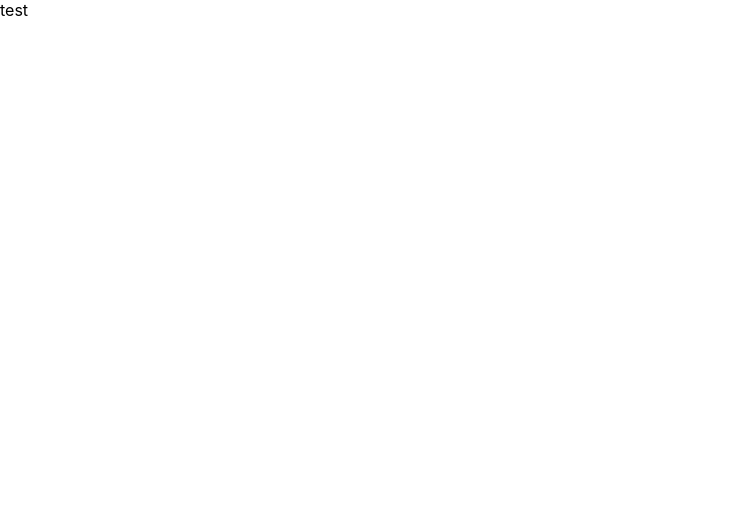
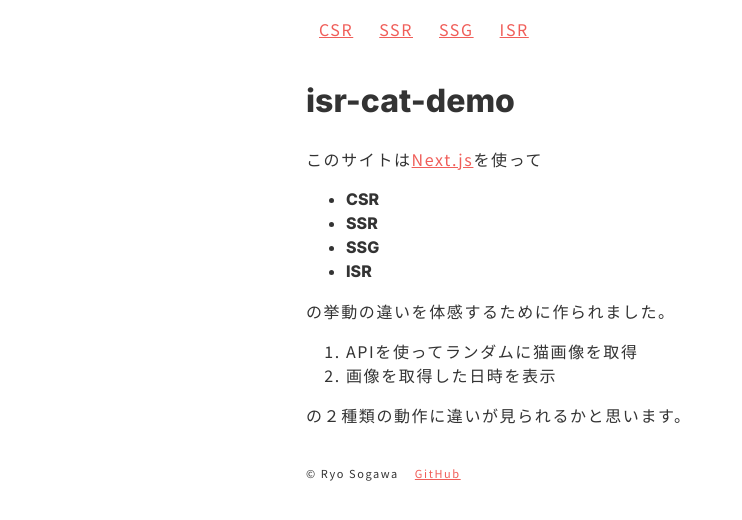
Before and after one commit to RyoSogawa/isr-cat-demo, a Next.js app: page / in a window 1280 px wide. Shown: the top 520 px of the page, without its empty margins (0-742 px from the left). Built offline with nearby package versions, Linux system fonts and the light colour scheme.

Commit message:
[add] indexページ実装

```diff
--- /dev/null
+++ b/src/components/Footer.tsx
@@ -0,0 +1,31 @@
+import { FC } from 'react'
+const Footer: FC = () => {
+  return (
+    <footer>
+      <div className="container">
+        <small>&copy; Ryo Sogawa</small>
+        <a
+          href="https://github.com/RyoSogawa/isr-cat-demo"
+          target="_blank"
+          rel="noreferrer noopener"
+        >
+          GitHub
+        </a>
+      </div>
+      <style jsx>{`
+        footer {
+          margin-top: 2rem;
+        }
+        small {
+          font-size: 11px;
+          margin-right: 1rem;
+        }
+        a {
+          font-size: 11px;
+        }
+      `}</style>
+    </footer>
+  )
+}
+
+export default Footer
--- /dev/null
+++ b/src/components/Header.tsx
@@ -0,0 +1,56 @@
+import { FC } from 'react'
+import Link from 'next/link'
+
+const Header: FC = () => {
+  return (
+    <header>
+      <div className="container">
+        <ul className="global-menu">
+          <li className="global-menu__item">
+            <Link href="/csr">
+              <a className="link">CSR</a>
+            </Link>
+          </li>
+          <li className="global-menu__item">
+            <Link href="/ssr">
+              <a className="link">SSR</a>
+            </Link>
+          </li>
+          <li className="global-menu__item">
+            <Link href="/ssg">
+              <a className="link">SSG</a>
+            </Link>
+          </li>
+          <li className="global-menu__item">
+            <Link href="/isr">
+              <a className="link">ISR</a>
+            </Link>
+          </li>
+        </ul>
+      </div>
+      <style jsx>{`
+        header {
+          background-color: #fff;
+          position: fixed;
+          width: 100%;
+          top: 0;
+          left: 0;
+        }
+        .global-menu {
+          list-style: none;
+          display: flex;
+          padding: 0;
+        }
+        .global-menu .global-menu__item {
+          padding: 0 10px;
+        }
+        .link {
+          display: inline-block;
+          padding: 1px 3px;
+        }
+      `}</style>
+    </header>
+  )
+}
+
+export default Header
--- a/src/pages/_app.tsx
+++ b/src/pages/_app.tsx
@@ -1,9 +1,28 @@
-import {AppProps} from 'next/app'
-import '../styles/globals.css'
+import { AppProps } from 'next/app'
+import 'sanitize.css'
+import '../styles/globals.scss'
+import Head from 'next/head'
+import Header from '../components/Header'
+import Footer from '../components/Footer'
 
-function MyApp({Component, pageProps}: AppProps): JSX.Element {
-
-  return <Component {...pageProps} />
+function MyApp({ Component, pageProps }: AppProps): JSX.Element {
+  return (
+    <>
+      <Head>
+        <title>isr-cat-demo</title>
+        <link rel="preconnect" href="https://fonts.gstatic.com" />
+        <link
+          href="https://fonts.googleapis.com/css2?family=Anton&family=Inter:wght@800&family=Noto+Sans+JP&display=swap"
+          rel="stylesheet"
+        />
+      </Head>
+      <Header />
+      <main style={{ paddingTop: '56px' }}>
+        <Component {...pageProps} />
+      </main>
+      <Footer />
+    </>
+  )
 }
 
 export default MyApp
--- a/src/pages/index.tsx
+++ b/src/pages/index.tsx
@@ -1,7 +1,31 @@
-import {NextPage} from 'next'
+import { NextPage } from 'next'
 
 const PageIndex: NextPage = () => {
-return <div>test</div>
+  return (
+    <div className="container">
+      <h1 className="font-inter">isr-cat-demo</h1>
+      <p>
+        このサイトは
+        <a href="https://nextjs.org/" target="_blank" rel="noreferrer noopener">
+          Next.js
+        </a>
+        を使って
+        <ul className="font-inter">
+          <li>CSR</li>
+          <li>SSR</li>
+          <li>SSG</li>
+          <li>ISR</li>
+        </ul>
+        の挙動の違いを体感するために作られました。
+      </p>
+
+      <ol>
+        <li>APIを使ってランダムに猫画像を取得</li>
+        <li>画像を取得した日時を表示</li>
+      </ol>
+      <p>の２種類の動作に違いが見られるかと思います。</p>
+    </div>
+  )
 }
 
 export default PageIndex
--- a/src/styles/globals.css
+++ /dev/null
@@ -1,16 +0,0 @@
-html,
-body {
-  padding: 0;
-  margin: 0;
-  font-family: -apple-system, BlinkMacSystemFont, Segoe UI, Roboto, Oxygen,
-    Ubuntu, Cantarell, Fira Sans, Droid Sans, Helvetica Neue, sans-serif;
-}
-
-a {
-  color: inherit;
-  text-decoration: none;
-}
-
-* {
-  box-sizing: border-box;
-}
--- /dev/null
+++ b/src/styles/globals.scss
@@ -0,0 +1,31 @@
+html,
+body {
+  --text: #333;
+  --link: #f05e59;
+  padding: 0;
+  margin: 0;
+  font-family: 'Noto Sans JP', sans-serif;
+  letter-spacing: 0.1em;
+  color: var(--text);
+}
+
+a {
+  text-decoration: underline;
+  color: var(--link);
+}
+
+* {
+  box-sizing: border-box;
+}
+
+.font-inter {
+  font-family: 'Inter', sans-serif;
+  font-weight: 800;
+  letter-spacing: 0;
+}
+
+.container {
+  padding: 0 1rem;
+  margin: 0 auto;
+  max-width: 700px;
+}
```
